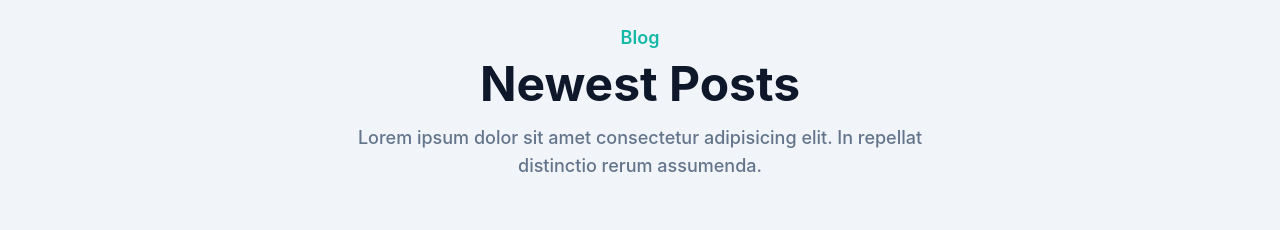
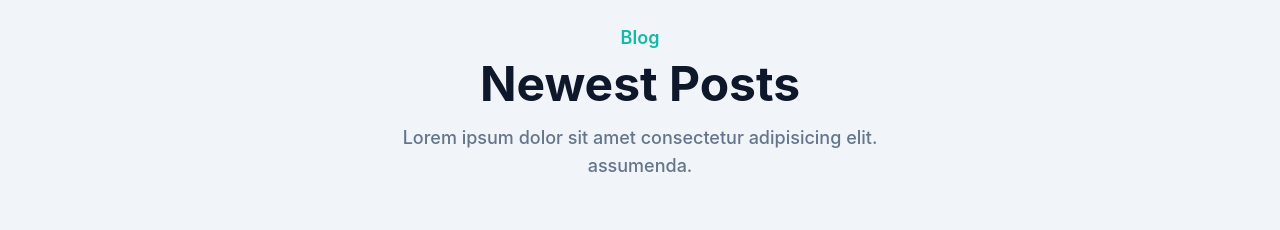
Before and after one commit to shonenxnaifu/porto-tailwind, a website: page index.html in a window 1280 px wide. Shown: the part 3300-3530 px from the top of the page. Drawn offline with Linux system fonts and the light colour scheme.

Commit message:
modify blog section

```diff
--- a/index.html
+++ b/index.html
@@ -329,7 +329,7 @@
             <h4 class="mb-2 text-lg font-semibold text-primary">Blog</h4>
             <h2 class="mb-4 text-3xl font-bold text-dark sm:text-4xl lg:text-5xl">Newest Posts</h2>
             <p class="text-md font-medium text-secondary md:text-lg">
-              Lorem ipsum dolor sit amet consectetur adipisicing elit. In repellat distinctio rerum
+              Lorem ipsum dolor sit amet consectetur adipisicing elit.
               assumenda.
             </p>
           </div>
```
